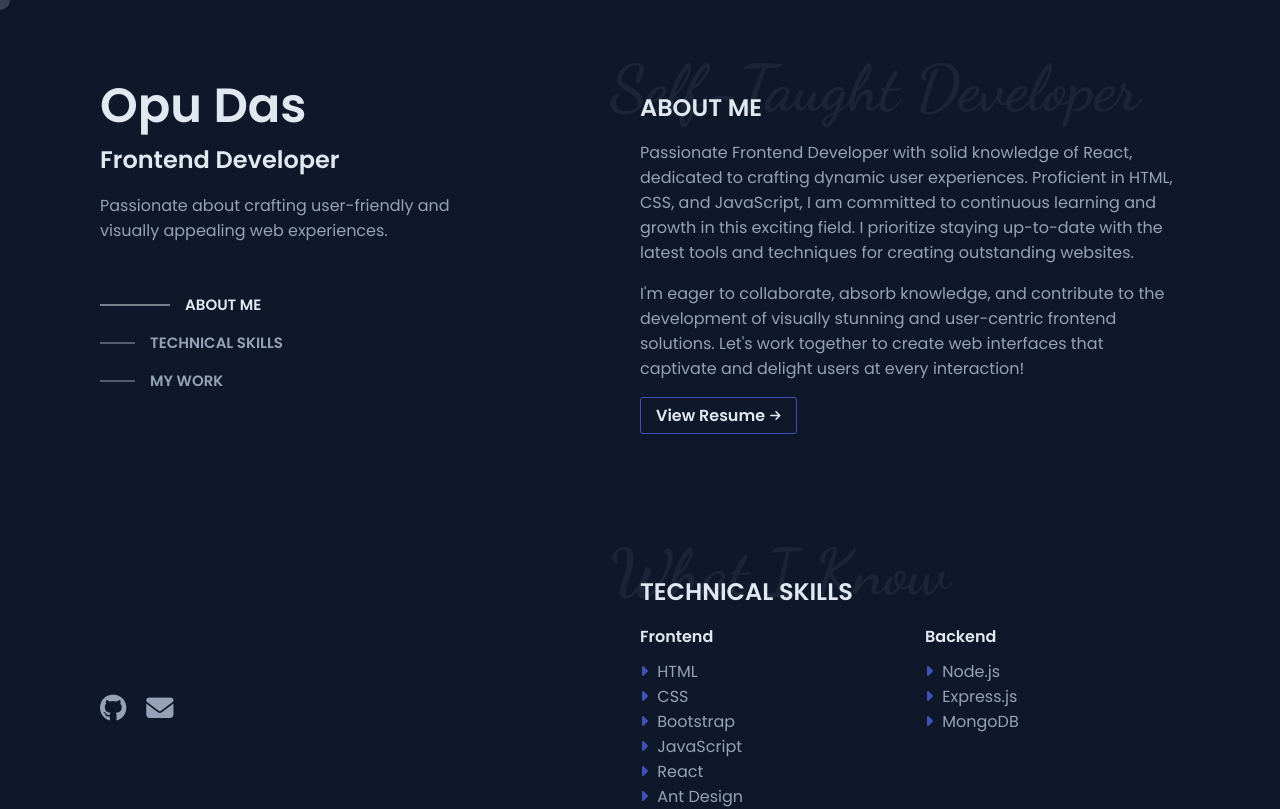
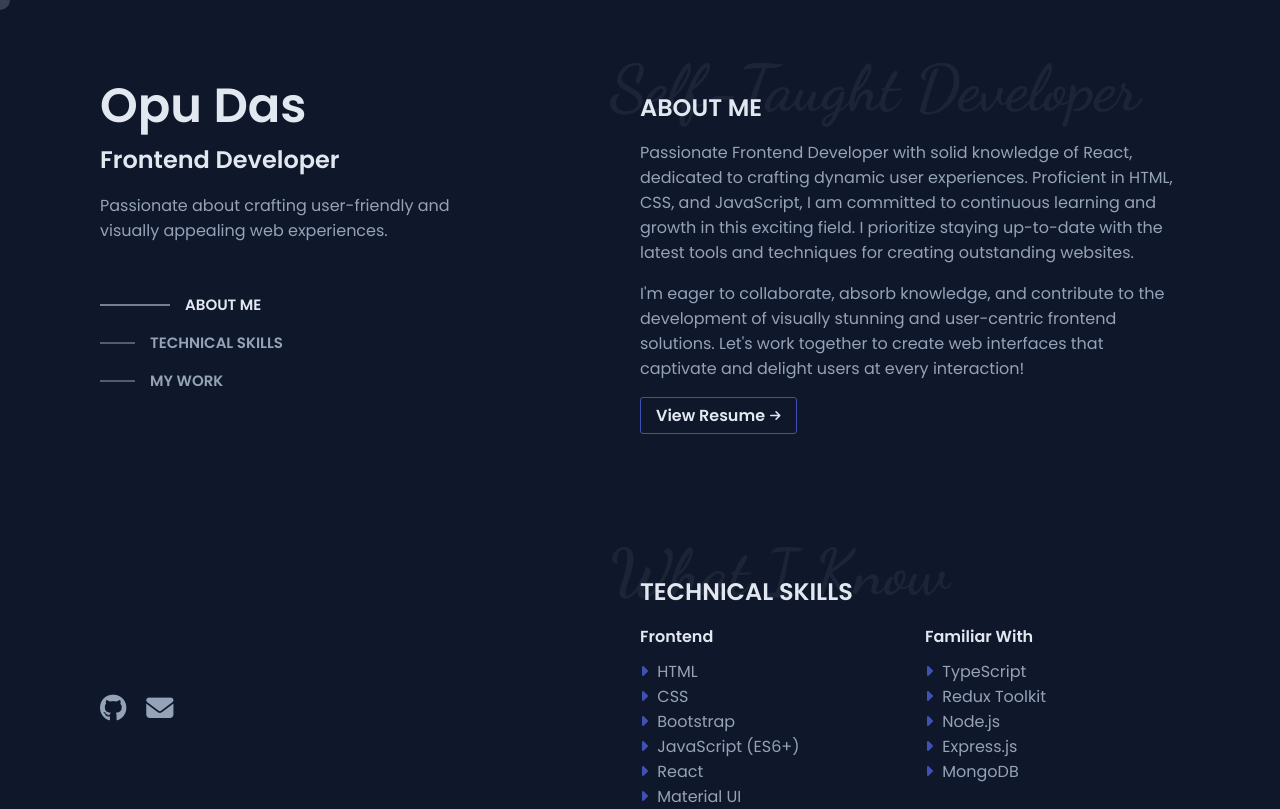
Before and after one commit to opuofficial/my-portfolio-website, a React (Vite) app: page / in a window 1280 px wide. Shown: the top 809 px of the page. Built offline with nearby package versions, Linux system fonts and the light colour scheme.

Commit message:
skills data modified

```diff
--- a/src/data/skillsData.js
+++ b/src/data/skillsData.js
@@ -1,20 +1,23 @@
 const skillsData = [
   {
     category: "Frontend",
-    skills: ["HTML", "CSS", "Bootstrap", "JavaScript", "React", "Ant Design"],
+    skills: [
+      "HTML",
+      "CSS",
+      "Bootstrap",
+      "JavaScript (ES6+)",
+      "React",
+      "Material UI",
+    ],
   },
   {
-    category: "Backend",
-    skills: ["Node.js", "Express.js", "MongoDB"],
+    category: "Familiar With",
+    skills: ["TypeScript", "Redux Toolkit", "Node.js", "Express.js", "MongoDB"],
   },
   {
     category: "Other Tools",
     skills: ["Git", "RESTful APIs", "JSON", "Postman"],
   },
-  {
-    category: "Familiar With",
-    skills: ["TypeScript", "SASS", "Redux Toolkit", "React Query"],
-  },
 ];
 
 export default skillsData;
```
